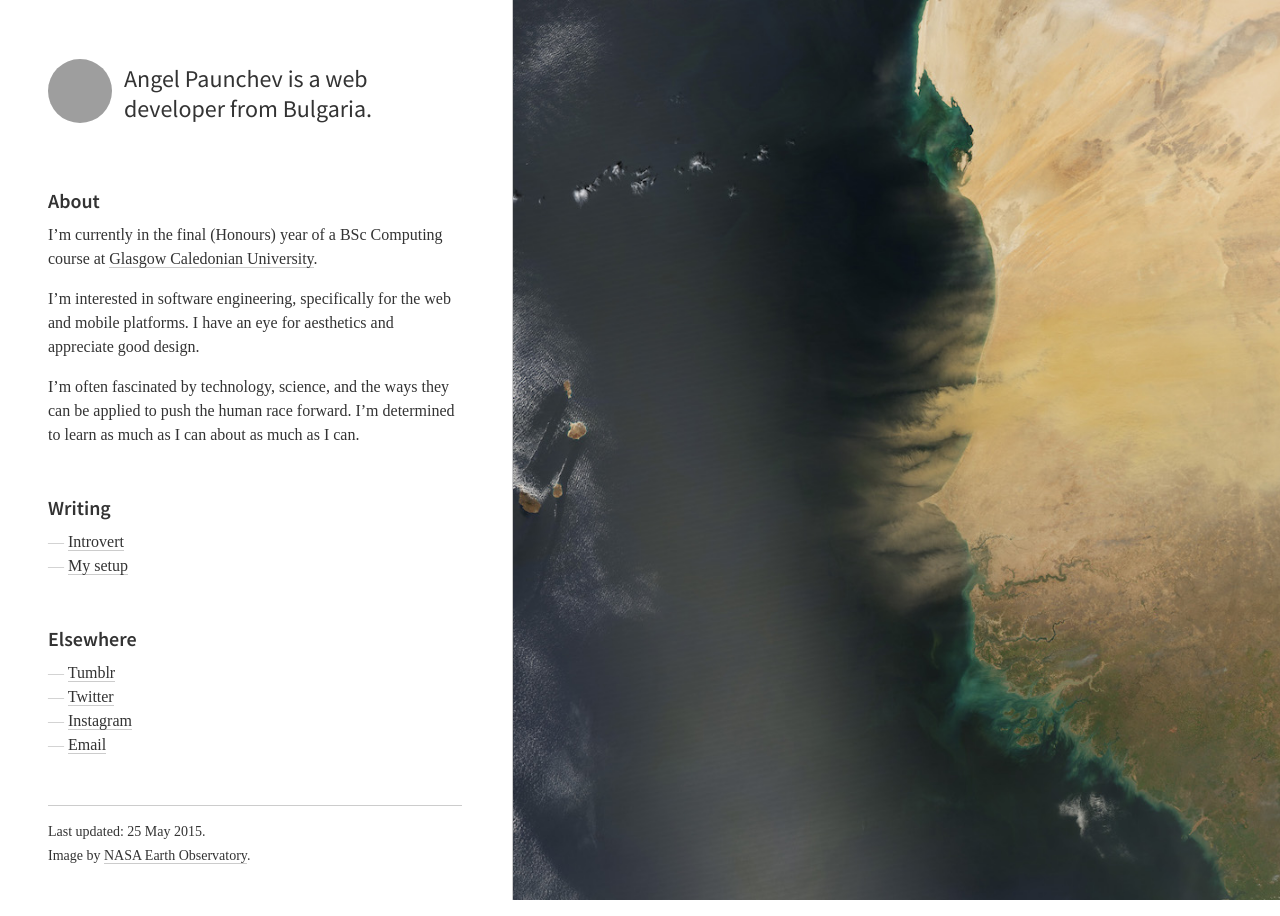
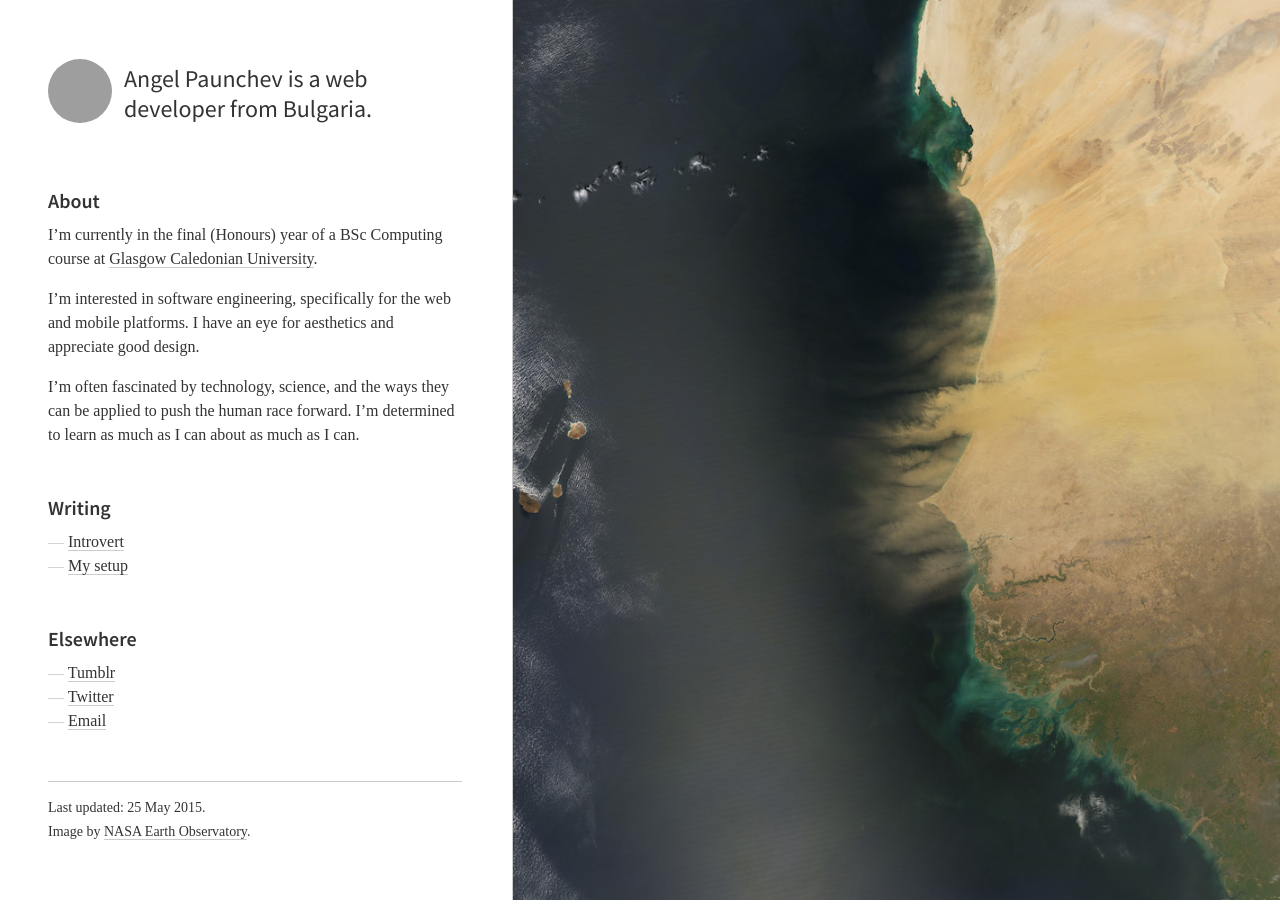
Before and after one commit to apaunchev/paunchev.com, a Jekyll site: the page built from index.html, in a window 1280 px wide. Built offline with Jekyll 4.4.1, drawn with Linux system fonts in a browser that asks for light colours; some web fonts are replaced; Markdown is read by kramdown in place of the engine named in the settings; grey boxes are pictures that could not be loaded.

Commit message:
Remove Instagram link

```diff
--- a/_data/elsewhere.yml
+++ b/_data/elsewhere.yml
@@ -4,8 +4,5 @@
 - name: Twitter
   url: https://twitter.com/apaunchev
 
-- name: Instagram
-  url: https://instagram.com/apaunchev
-
 - name: Email
   url: mailto:apaunchev@gmail.com
```
